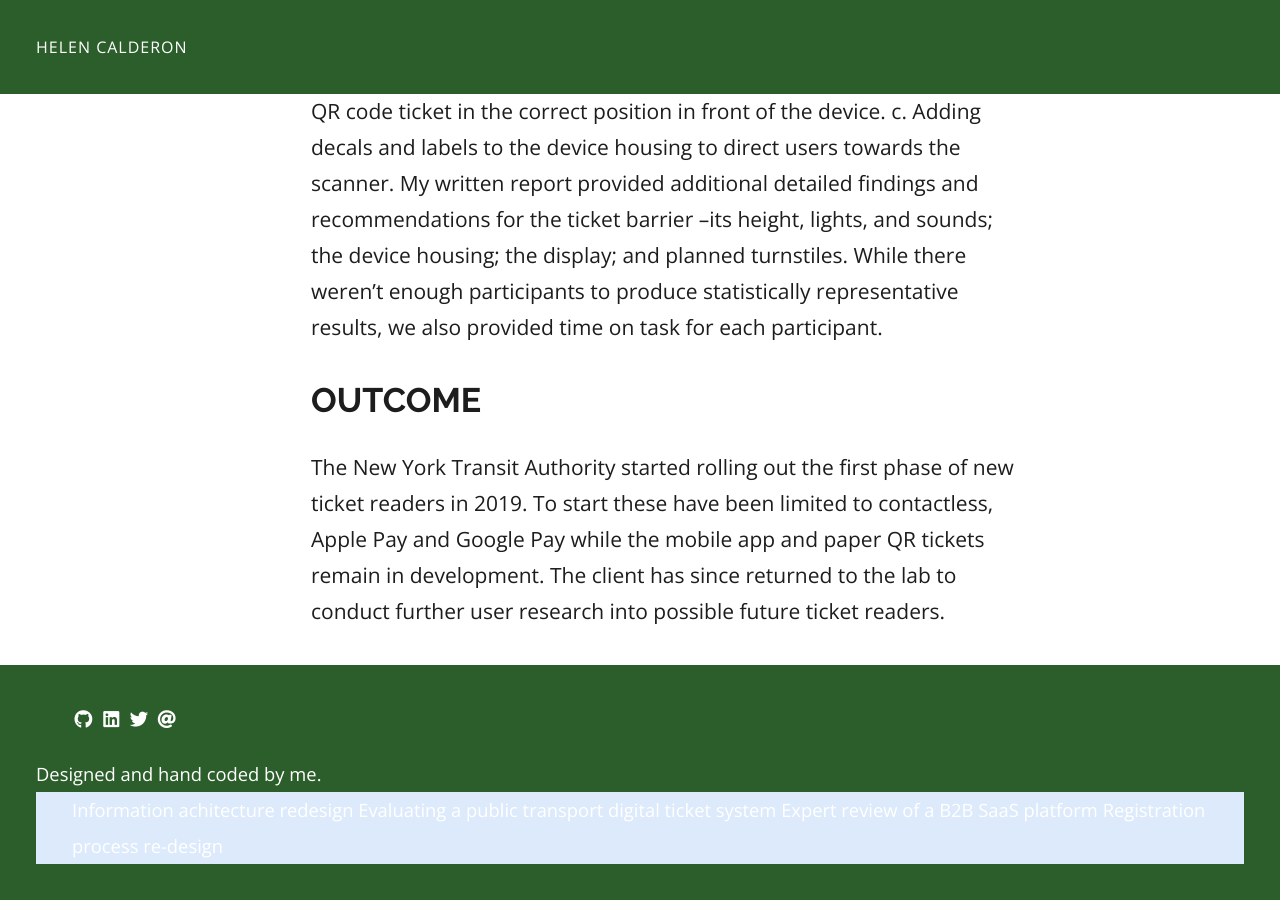
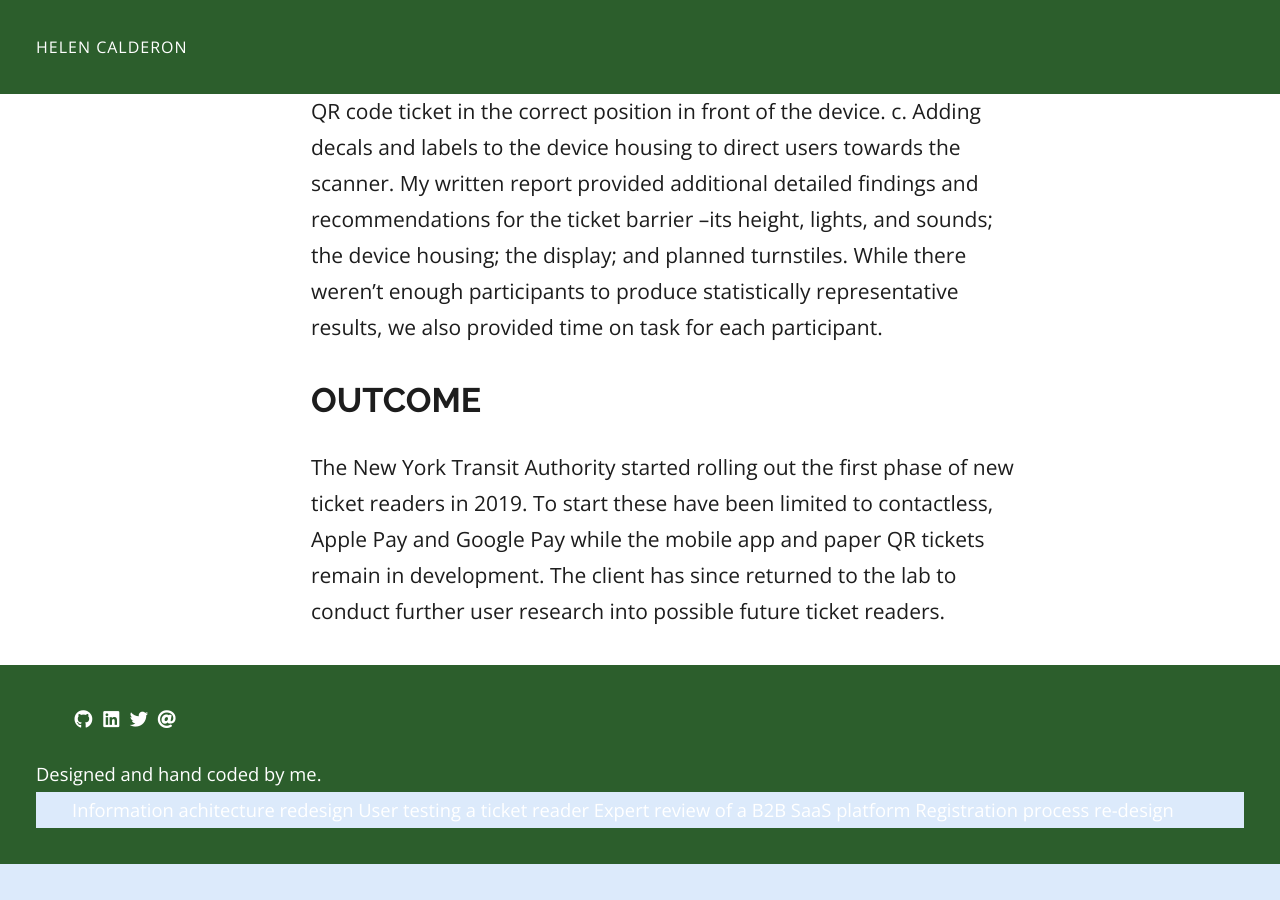
Before and after one commit to helencalderon/helenc, a Jekyll site: the page built from _posts/2020-01-12-new-york-transit-ticket-reader.md, in a window 1280 px wide and 900 px high, scrolled down 3374 px. Built offline with Jekyll 4.4.1, drawn with Linux system fonts in a browser that asks for light colours; after the commit the page ends 4238 px from its top, so only the background shows below that.

Commit message:
Update 2020-01-12-new-york-transit-ticket-reader.md

```diff
--- a/_posts/2020-01-12-new-york-transit-ticket-reader.md
+++ b/_posts/2020-01-12-new-york-transit-ticket-reader.md
@@ -1,7 +1,7 @@
 ---
 layout: post
 company: Cubic
-project: Evaluating a public transport digital ticket system
+project: User testing a ticket reader
 description: User tested prototype ticketing machines for the New York Transit Authority. Designed and facilitated the study.
 skills: User testing
 year: 2018
```
